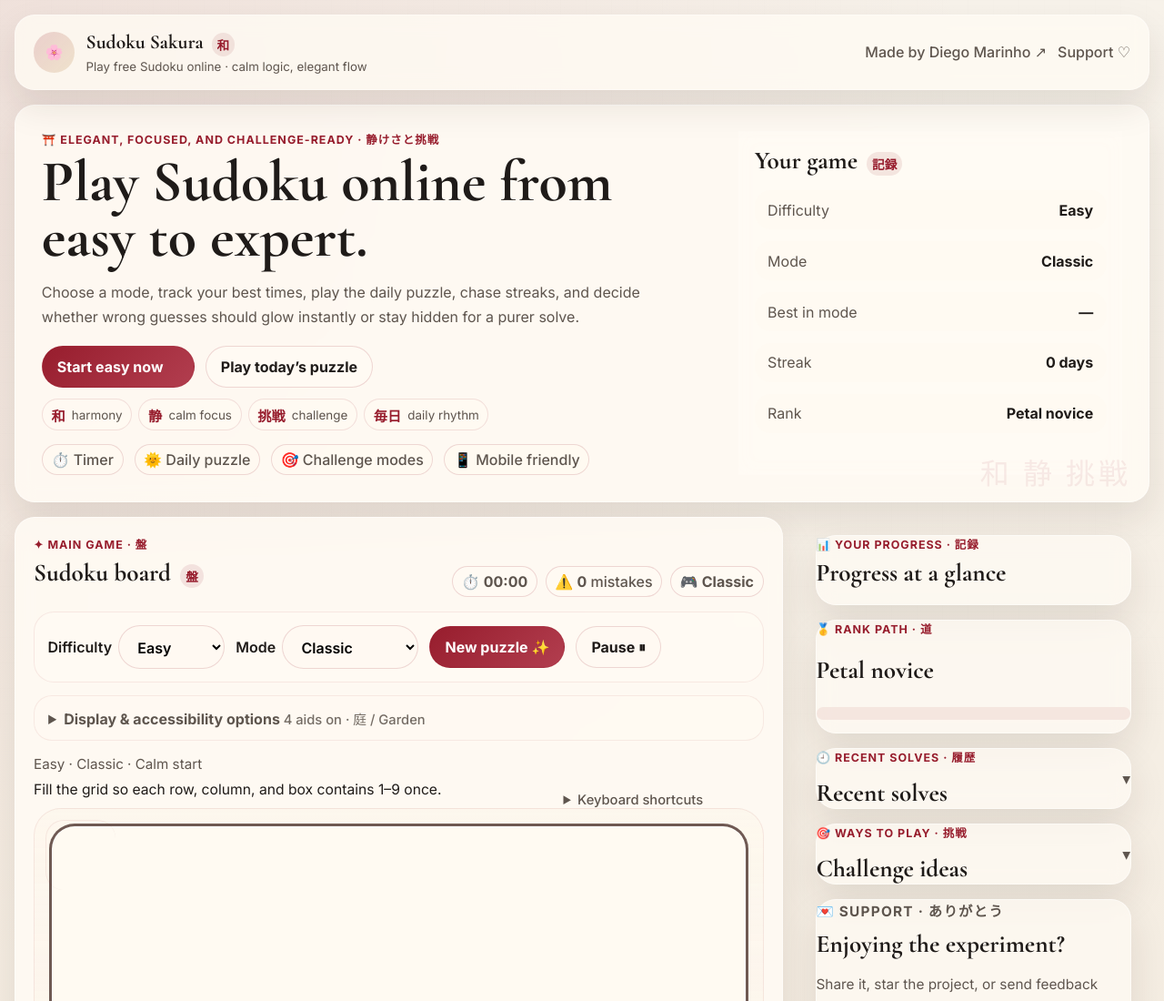
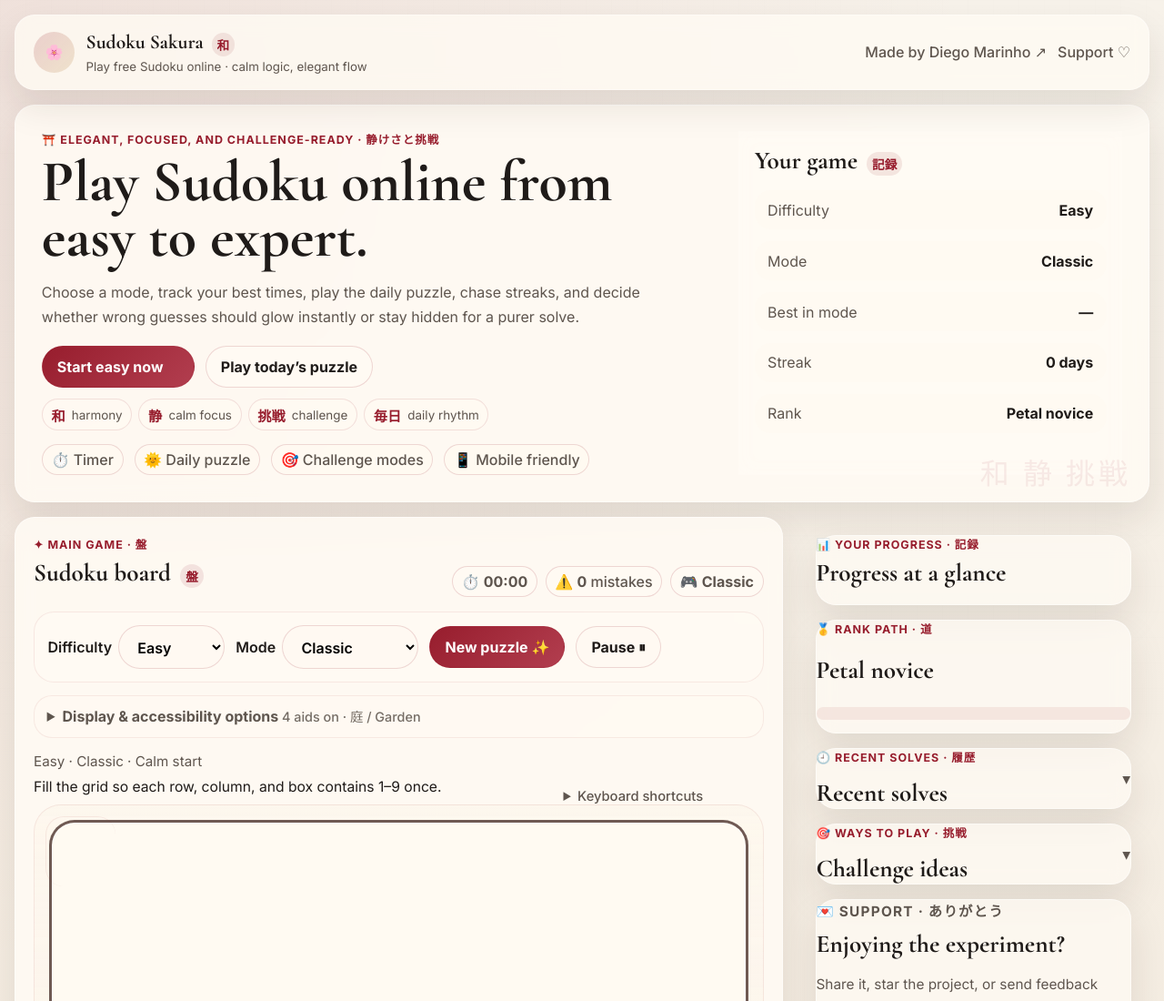
Before and after one commit to dmoliveira/play-sudoku-online, a website: page index.html in a window 1280 px wide. Shown: the top 1100 px of the page at 91% size. Drawn offline with nearby package versions, Linux system fonts and the light colour scheme.

Commit message:
Tighten options panel spacing

```diff
--- a/styles.css
+++ b/styles.css
@@ -592,7 +592,7 @@ select,
 
 .options-panel {
   margin: -0.35rem 0 1rem;
-  padding: 0.85rem 0.95rem;
+  padding: 0.72rem 0.85rem;
   border-radius: 20px;
   border: 1px solid rgba(151, 29, 45, 0.08);
   background: color-mix(in srgb, var(--paper-strong) 58%, transparent);
@@ -602,11 +602,12 @@ select,
   cursor: pointer;
   font-weight: 700;
   color: var(--ink-soft);
+  line-height: 1.35;
 }
 
 .options-summary-meta {
   font-weight: 500;
-  font-size: 0.92rem;
+  font-size: 0.9rem;
   opacity: 0.86;
 }
 
```
